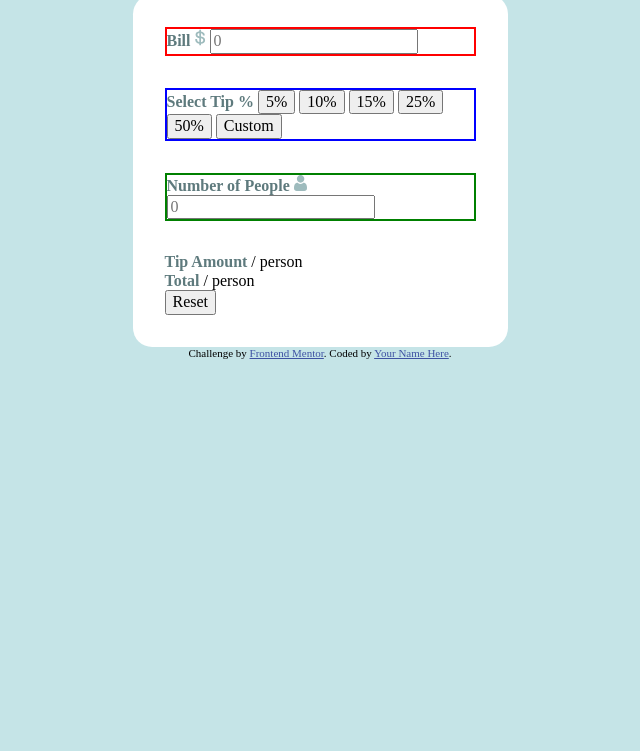
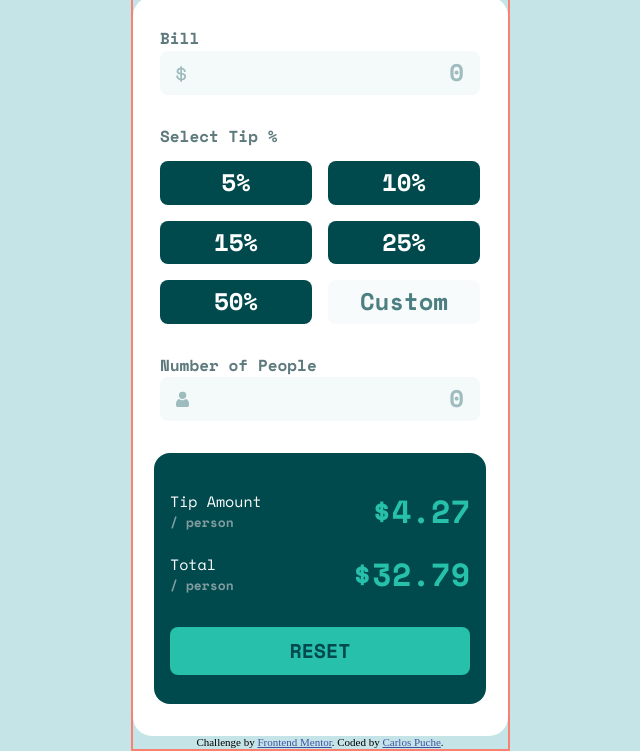
Before and after one commit to CMP2007/tip-calculator-app, a plain HTML site: page index.html in a window 1280 px wide. Shown: the part 143-894 px from the top of the page, without its empty margins (320-960 px from the left). Before the commit the page ends 800 px from the top, so only its background shows below. Drawn offline with nearby package versions, Linux system fonts and the light colour scheme.

Commit message:
vista movil

```diff
--- a/index.html
+++ b/index.html
@@ -7,6 +7,10 @@
   <link rel="icon" type="image/png" sizes="32x32" href="./images/favicon-32x32.png">
   <link rel="stylesheet" href="style.css">
   <link rel="stylesheet" href="normalice.css">
+
+  <link rel="preconnect" href="https://fonts.googleapis.com">
+<link rel="preconnect" href="https://fonts.gstatic.com" crossorigin>
+<link href="https://fonts.googleapis.com/css2?family=Inter:wght@100..900&family=Outfit:wght@100..900&family=Space+Mono:ital,wght@0,400;0,700;1,400;1,700&family=Young+Serif&display=swap" rel="stylesheet">
 
   <title>Tip calculator app</title>
 
@@ -19,37 +23,43 @@
     <form>
       <section>
         <div class="sect1_div1">
-          <span class="sect1_span">Bill</span>
+          <span class="sect1_span space-mono-bold">Bill</span>
           <img src="./images/icon-dollar.svg" class="dollar" alt="">
-          <input type="number" min="0.00" step="0.01" placeholder="0">
+          <input type="number" min="0.00" step="0.01" placeholder="0" class="space-mono-bold">
         </div>
         <div class="sect1_div2">
-          <span class="sect1_span">Select Tip %</span>
-          <input type="button" class="button" value="5%">
-          <input type="button" class="button" value="10%">
-          <input type="button" class="button" value="15%">
-          <input type="button" class="button" value="25%">
-          <input type="button" class="button" value="50%">
-          <input type="button" class="button" value="Custom">
+          <span class="sect1_span space-mono-bold">Select Tip %</span>
+          <div class="buttonContainer">
+            <input type="button" class="button space-mono-bold" value="5%">
+            <input type="button" class="button space-mono-bold" value="10%">
+            <input type="button" class="button space-mono-bold" value="15%">
+            <input type="button" class="button space-mono-bold" value="25%">
+            <input type="button" class="button space-mono-bold" value="50%">
+            <input type="button" class="button space-mono-bold button_click" value="Custom">
+          </div>
         </div>
         <div class="sect1_div3">
-          <span class="sect1_span">Number of People</span>
+          <span class="sect1_span space-mono-bold">Number of People</span>
           <img src="./images/icon-person.svg" class="person">
-          <input type="number" min="0.00" step="1" placeholder="0">
+          <input type="number" min="0.00" step="1" placeholder="0" class="space-mono-bold">
         </div>
       </section>
-      <section>
-        <div class="sect2_div1">
-          <span class="sect2_spanBig">Tip Amount</span>
-          <span class="sect2_span">/ person</span>
-          <label></label>
+      <section class="second">
+        <div class="sect2_div">
+          <div>
+            <span class="sect2_spanBig space-mono-bold">Tip Amount</span>
+            <span class="sect2_span space-mono-bold">/ person</span>
+          </div>
+          <label class="right space-mono-bold">$4.27</label>
         </div>
-        <div class="sect2_div2">
-          <span class="sect2_spanBig">Total</span>
-          <span class="sect2_span">/ person</span>
-          <label></label>
+        <div class="sect2_div">
+          <div>
+            <span class="sect2_spanBig space-mono-bold">Total</span>
+            <span class="sect2_span space-mono-bold">/ person</span>
+          </div>
+          <label class="right space-mono-bold">$32.79</label>
         </div>
-        <button type="reset">Reset</button>
+        <button type="reset" class="reset space-mono-bold">RESET</button>
       </section>
     </form>
 
@@ -57,7 +67,7 @@
 
     <div class="attribution">
       Challenge by <a href="https://www.frontendmentor.io?ref=challenge" target="_blank">Frontend Mentor</a>.
-      Coded by <a href="#">Your Name Here</a>.
+      Coded by <a href="https://github.com/CMP2007">Carlos Puche</a>.
     </div>
   </main>
 </body>
--- a/style.css
+++ b/style.css
@@ -1,7 +1,11 @@
+/******************************  background styles ***************************************/
 html{background-color: hsl(185, 41%, 84%)}
 main{
     width: 375px;
     margin: auto;
+    border: 2px solid salmon;
+
+/************************************  items *******************************************/
 }
 .logo{
     padding: 2.5rem 8.5rem;
@@ -9,22 +13,127 @@ main{
 form{
     background-color: hsl(0, 0%, 100%);
     border-radius: 1.5vw;
-    padding: 2rem;
+    padding: 2rem 0rem;
+    width: 100%;
+    display: flex;
+    flex-direction: column;
+    align-items: center;
 }
+
+.sect1_div1, .sect1_div2, .sect1_div3{margin-bottom: 2rem; width: 20rem;}
+
+/************************************ general styles *******************************************/
+
 .sect1_span, .sect2_spanBig{
     color: hsl(186, 14%, 43%);
-    font-weight: 700;
+    display: block;
+    margin-bottom: 0.2rem;
 }
-.sect1_div1, .sect1_div2, .sect1_div3{margin-bottom: 2rem;}
-.sect1_div1{
+.space-mono-bold {
+    font-family: "Space Mono", monospace;
+    font-weight: 900;
+    font-style: normal;
+  }
+
+/************************************ first section *******************************************/
+
+/************** text boxes ***************/
+.dollar, .person{
+    position: absolute;
+    transform: translate(1rem, .9rem);
+}
+input[type="number"]{
+    width: 90%;
+    background-color: hsl(189, 41%, 97%);
+    border: none;
+    text-align: right;
+    padding: .5rem 1rem;
+    font-size: 24px;
+    color: hsl(183, 100%, 15%);
+    border-radius: .5rem;
+    outline: none;
+}
+input[type="number"]::placeholder{
+    opacity: 35%;
+    color: hsl(183, 100%, 15%);
+}
+
+/************** buttons ***************/
+.buttonContainer{
+    margin-top: 1rem;
+    display: grid;
+    grid-template-columns: 9.5rem 9.5rem;
+    gap: 1rem 1rem;
+}
+.button{
+    color: hsl(0, 0%, 100%);
+    background-color: hsl(183, 100%, 15%);
+    border: none;
+    border-radius: .5rem;
+    font-size: 24px;
+    font-weight: 600;
+    padding: .5rem 0;
+}
+.button:hover{
+    color: hsl(183, 100%, 15%);
+    background-color: hsl(172, 67%, 45%);
+}
+
+.button_click{
+    background-color: hsl(189, 41%, 97%);
+    color: hsl(183, 100%, 15%);
+    opacity: .7;
+}
+
+/************************************ second section *******************************************/
+
+.second{
+    border-radius: 1rem;
+    background-color: hsl(183, 100%, 15%);
+    width: 80%;
+    height: 13rem;
+    padding: 2.5rem 1rem .2rem 1rem;
+}
+.sect2_div{
+    display: grid;
+    grid-template-columns: 50% 50%;
+    margin-bottom: 1.5rem;
+}
+.right{
+    text-align: right;
+    font-size: 32px;
+    color: hsl(172, 67%, 45%);
+}
+.sect2_spanBig{
+    color: hsl(0, 0%, 100%);
+    font-weight: 500;
+    font-size: 15px;
+}
+.sect2_span{
+    font-size: 13px;
+    color: hsl(184, 14%, 56%);
+}
+.reset{
+    margin-top: .5rem;
+    width: 100%;
+    background-color: hsl(172, 67%, 45%);
+    font-size: 20px;
+    font-weight: 900;
+    color: hsl(183, 100%, 15%);
+    border: none;
+    height: 3rem;
+    border-radius: .5rem;
+}
+
+/* .sect1_div1{
     border: 2px red solid;
 }
 .sect1_div2{
     border: 2px blue solid;
 }
-.sect1_div3 {
+ .sect1_div3 {
     border: 2px green solid;
-}
+} */
 input[type=number]::-webkit-outer-spin-button,
 input[type=number]::-webkit-inner-spin-button {
   -webkit-appearance: none;
```
